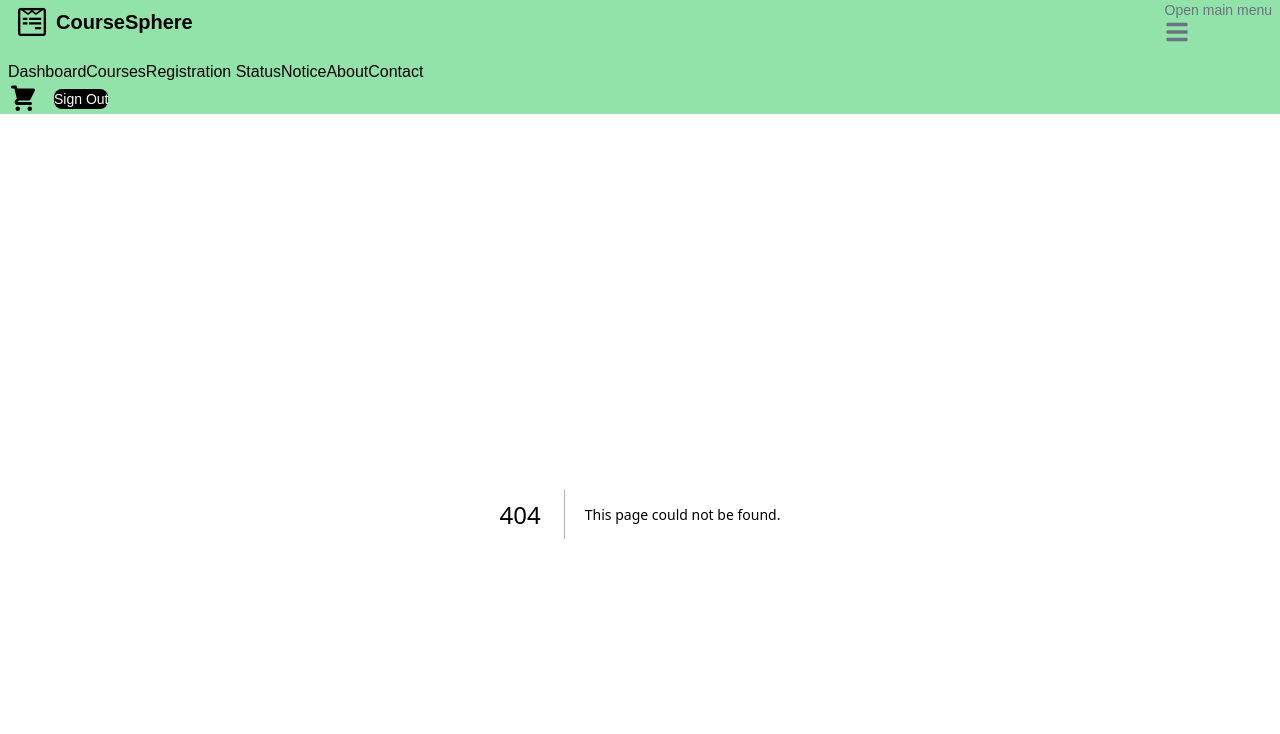
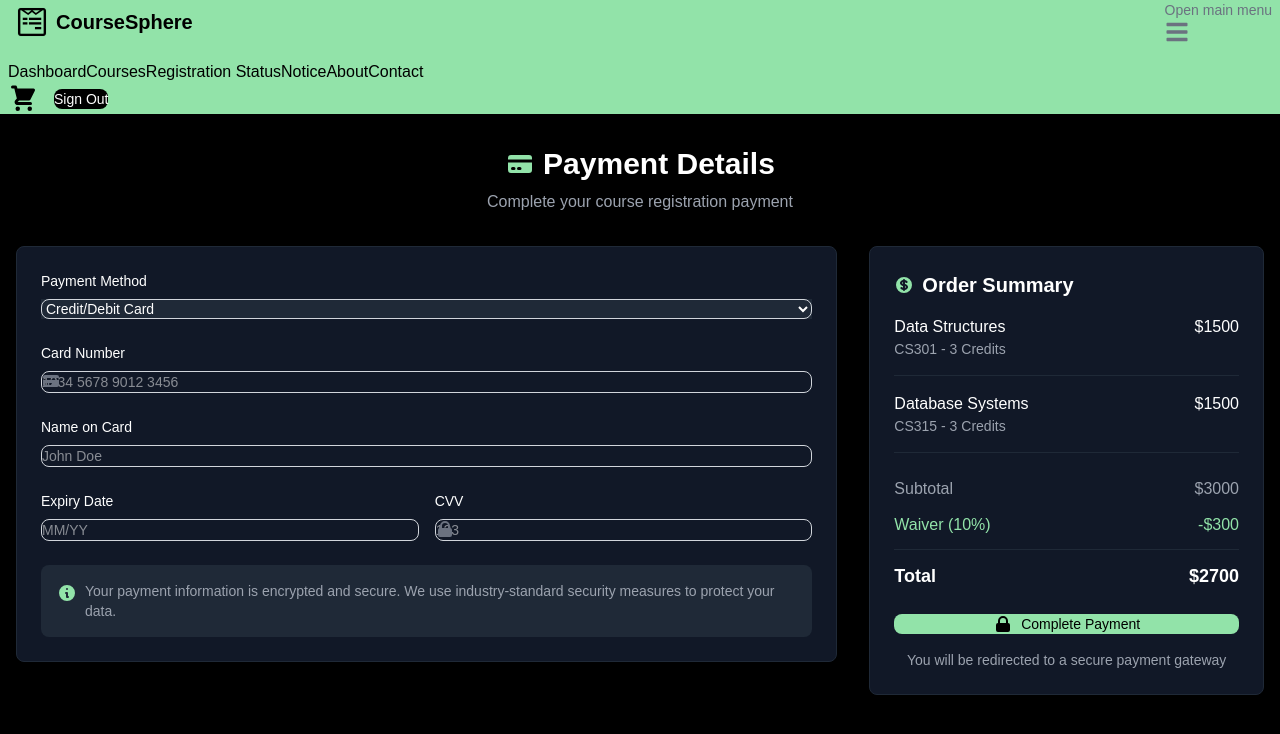
Before and after one commit to tajwone17/CourseSphere, a Next.js app: page /payment in a window 1280 px wide. Before the commit this address had no page. Shown: the top 734 px of the page. Built offline with nearby package versions, Linux system fonts and the light colour scheme.

Commit message:
Add PaymentPage component with payment method selection, order summary, and secure payment processing

```diff
--- /dev/null
+++ b/app/(pages)/payment/page.tsx
@@ -0,0 +1,213 @@
+"use client";
+import React, { useState } from "react";
+import { Button, Label, TextInput, Select } from "flowbite-react";
+import {
+  HiCreditCard,
+  HiCurrencyDollar,
+  HiInformationCircle,
+  HiLockClosed,
+} from "react-icons/hi";
+
+export default function PaymentPage() {
+  const [paymentMethod, setPaymentMethod] = useState("credit-card");
+
+  // Sample payment details - in a real app, this would come from your cart/state management
+  const orderDetails = {
+    subTotal: 3000,
+    waiver: 10,
+    waiverAmount: 300,
+    total: 2700,
+    courses: [
+      { code: "CS301", name: "Data Structures", credits: 3, cost: 1500 },
+      { code: "CS315", name: "Database Systems", credits: 3, cost: 1500 },
+    ],
+  };
+
+  return (
+    <div className="mx-auto max-w-7xl space-y-8 px-4 py-8">
+      {/* Header */}
+      <div className="mb-8 text-center">
+        <h1 className="mb-2 flex items-center justify-center gap-2 text-3xl font-bold">
+          <HiCreditCard className="text-[#92e3a9]" />
+          Payment Details
+        </h1>
+        <p className="text-gray-400">
+          Complete your course registration payment
+        </p>
+      </div>
+
+      <div className="grid grid-cols-1 gap-8 lg:grid-cols-3">
+        {/* Payment Form */}
+        <div className="lg:col-span-2">
+          <div className="space-y-6 rounded-lg border border-gray-800 bg-gray-900 p-6 shadow-xl">
+            {/* Payment Method Selection */}
+            <div>
+              <Label htmlFor="payment-method" className="mb-2 block text-white">
+                Payment Method
+              </Label>
+              <Select
+                id="payment-method"
+                value={paymentMethod}
+                onChange={(e) => setPaymentMethod(e.target.value)}
+                className="border-gray-700 bg-gray-800 text-white"
+              >
+                <option value="credit-card">Credit/Debit Card</option>
+                <option value="bank-transfer">Bank Transfer</option>
+                <option value="online-banking">Online Banking</option>
+              </Select>
+            </div>
+
+            {paymentMethod === "credit-card" && (
+              <>
+                {/* Card Number */}
+                <div>
+                  <Label
+                    htmlFor="card-number"
+                    className="mb-2 block text-white"
+                  >
+                    Card Number
+                  </Label>
+                  <div className="relative">
+                    <TextInput
+                      id="card-number"
+                      type="text"
+                      placeholder="1234 5678 9012 3456"
+                      required
+                      icon={HiCreditCard}
+                    />
+                  </div>
+                </div>
+
+                {/* Name on Card */}
+                <div>
+                  <Label htmlFor="card-name" className="mb-2 block text-white">
+                    Name on Card
+                  </Label>
+                  <TextInput
+                    id="card-name"
+                    type="text"
+                    placeholder="John Doe"
+                    required
+                  />
+                </div>
+
+                {/* Expiry and CVV */}
+                <div className="grid grid-cols-2 gap-4">
+                  <div>
+                    <Label htmlFor="expiry" className="mb-2 block text-white">
+                      Expiry Date
+                    </Label>
+                    <TextInput
+                      id="expiry"
+                      type="text"
+                      placeholder="MM/YY"
+                      required
+                    />
+                  </div>
+                  <div>
+                    <Label htmlFor="cvv" className="mb-2 block text-white">
+                      CVV
+                    </Label>
+                    <TextInput
+                      id="cvv"
+                      type="text"
+                      placeholder="123"
+                      required
+                      icon={HiLockClosed}
+                    />
+                  </div>
+                </div>
+              </>
+            )}
+
+            {paymentMethod === "bank-transfer" && (
+              <div className="rounded-lg bg-gray-800 p-4">
+                <h3 className="mb-2 font-medium text-white">
+                  Bank Transfer Details
+                </h3>
+                <div className="space-y-2 text-gray-400">
+                  <p>Bank: Example Bank</p>
+                  <p>Account Name: CourseSphere University</p>
+                  <p>Account Number: 1234567890</p>
+                  <p>SWIFT/BIC: EXAMPLEBK</p>
+                  <p className="mt-4 text-sm">
+                    Please use your Student ID as the reference number
+                  </p>
+                </div>
+              </div>
+            )}
+
+            {/* Payment Security Note */}
+            <div className="flex items-start gap-2 rounded-lg bg-gray-800 p-4 text-sm text-gray-400">
+              <HiInformationCircle className="mt-0.5 h-5 w-5 flex-shrink-0 text-[#92e3a9]" />
+              <p>
+                Your payment information is encrypted and secure. We use
+                industry-standard security measures to protect your data.
+              </p>
+            </div>
+          </div>
+        </div>
+
+        {/* Order Summary */}
+        <div className="lg:col-span-1">
+          <div className="rounded-lg border border-gray-800 bg-gray-900 p-6 shadow-xl">
+            <h2 className="mb-4 flex items-center gap-2 text-xl font-semibold">
+              <HiCurrencyDollar className="text-[#92e3a9]" />
+              <span className="text-white">Order Summary</span>
+            </h2>
+
+            {/* Course List */}
+            <div className="mb-6 space-y-4">
+              {orderDetails.courses.map((course, index) => (
+                <div
+                  key={index}
+                  className="flex items-start justify-between border-b border-gray-800 pb-4"
+                >
+                  <div>
+                    <h3 className="font-medium text-white">{course.name}</h3>
+                    <p className="text-sm text-gray-400">
+                      {course.code} - {course.credits} Credits
+                    </p>
+                  </div>
+                  <span className="text-white">${course.cost}</span>
+                </div>
+              ))}
+            </div>
+
+            {/* Totals */}
+            <div className="space-y-3">
+              <div className="flex justify-between text-gray-400">
+                <span>Subtotal</span>
+                <span>${orderDetails.subTotal}</span>
+              </div>
+              <div className="flex justify-between text-[#92e3a9]">
+                <span>Waiver ({orderDetails.waiver}%)</span>
+                <span>-${orderDetails.waiverAmount}</span>
+              </div>
+              <div className="flex justify-between border-t border-gray-800 pt-3 text-lg font-bold text-white">
+                <span>Total</span>
+                <span>${orderDetails.total}</span>
+              </div>
+            </div>
+
+            {/* Submit Button */}
+            <Button
+              className="mt-6 w-full"
+              style={{
+                backgroundColor: "#92e3a9",
+                color: "black",
+              }}
+            >
+              <HiLockClosed className="mr-2 h-5 w-5" />
+              Complete Payment
+            </Button>
+
+            <p className="mt-4 text-center text-sm text-gray-400">
+              You will be redirected to a secure payment gateway
+            </p>
+          </div>
+        </div>
+      </div>
+    </div>
+  );
+}
```
